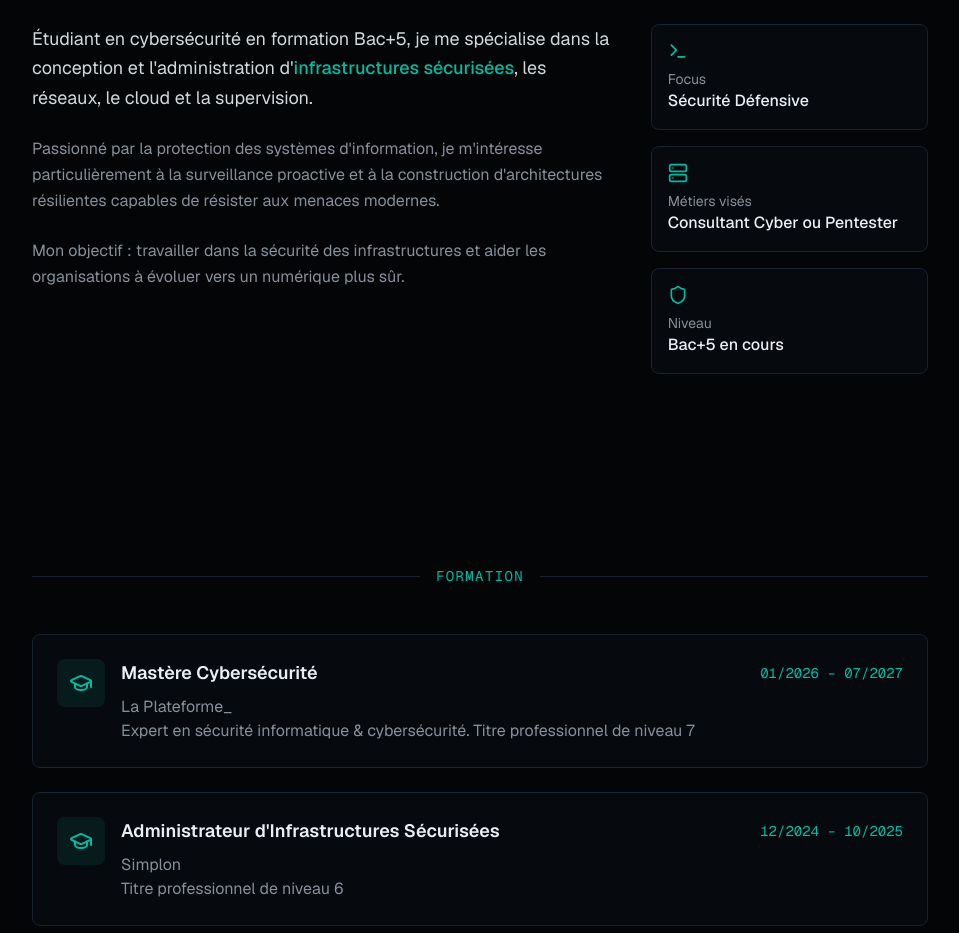
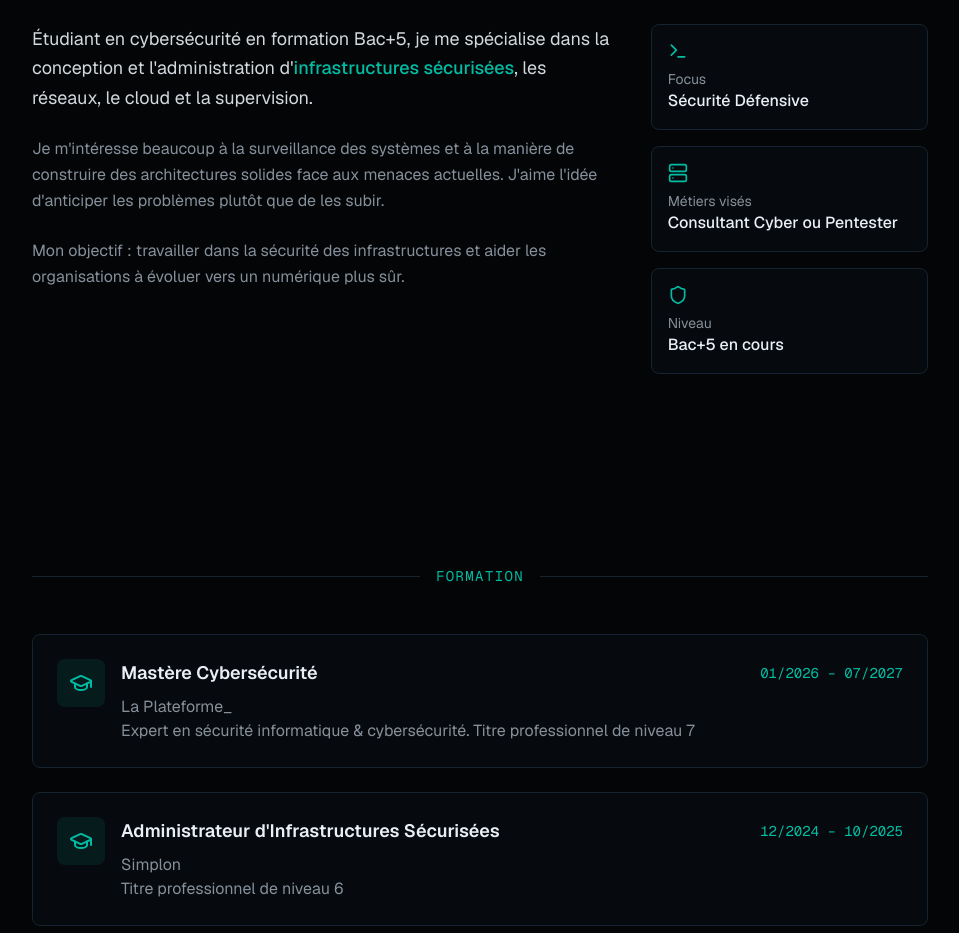
Before and after one commit to Trevys59/v0-cybersecurity-portfolio, a Next.js app: page / in a window 1280 px wide. Shown: the part 940-1873 px from the top of the page, without its empty margins (160-1119 px from the left). Built offline with nearby package versions, Linux system fonts and the light colour scheme.

Commit message:
feat: update about section with detailed cybersecurity focus
Co-authored-by: null <124737809+Trevys59@users.noreply.github.com>

```diff
--- a/components/sections/about.tsx
+++ b/components/sections/about.tsx
@@ -27,10 +27,7 @@ export function About() {
               , les réseaux, le cloud et la supervision.
             </p>
             <p className="text-muted-foreground leading-relaxed">
-              Passionné par la protection des systèmes d{"'"}information, je
-              m{"'"}intéresse particulièrement à la surveillance proactive et à
-              la construction d{"'"}architectures résilientes capables de
-              résister aux menaces modernes.
+              Je m{"'"}intéresse beaucoup à la surveillance des systèmes et à la manière de construire des architectures solides face aux menaces actuelles. J{"'"}aime l{"'"}idée d{"'"}anticiper les problèmes plutôt que de les subir.
             </p>
             <p className="text-muted-foreground leading-relaxed">
               Mon objectif : travailler dans la sécurité des infrastructures et aider les organisations à évoluer vers un numérique plus sûr.
```
